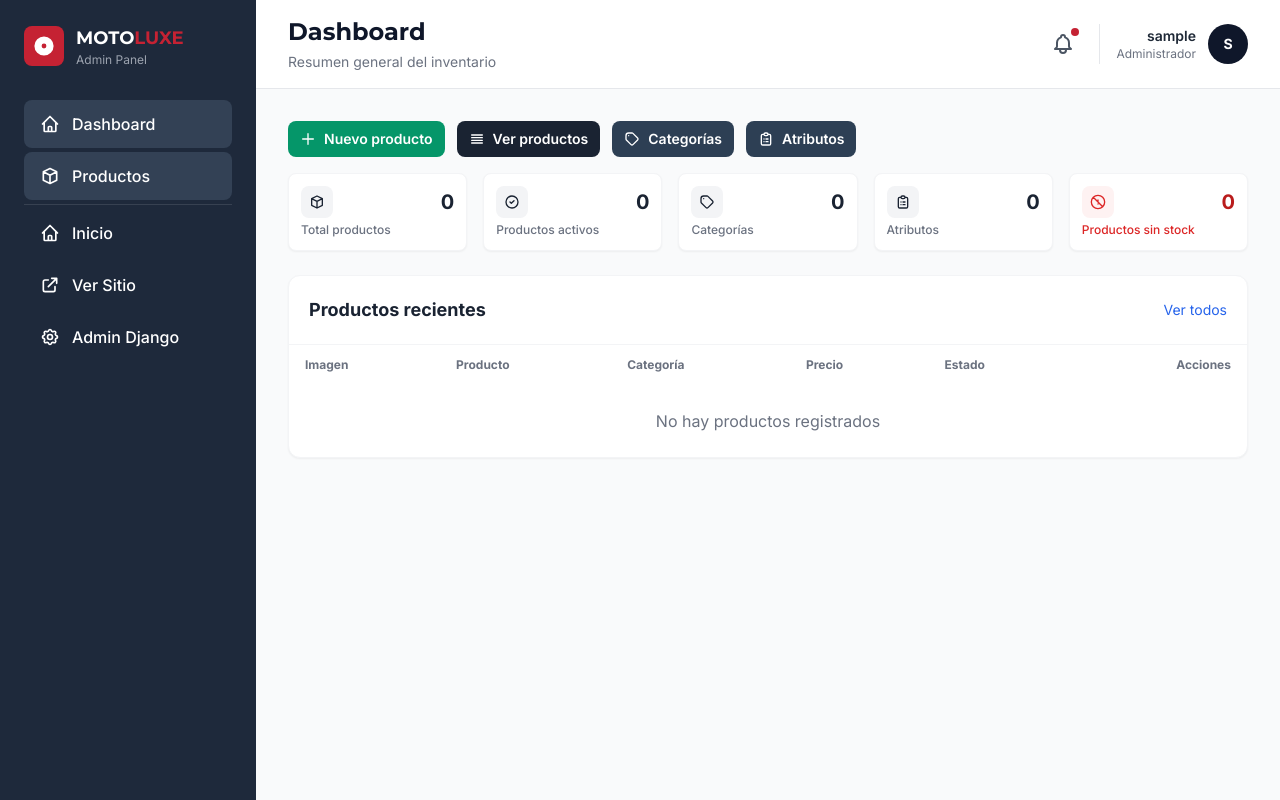
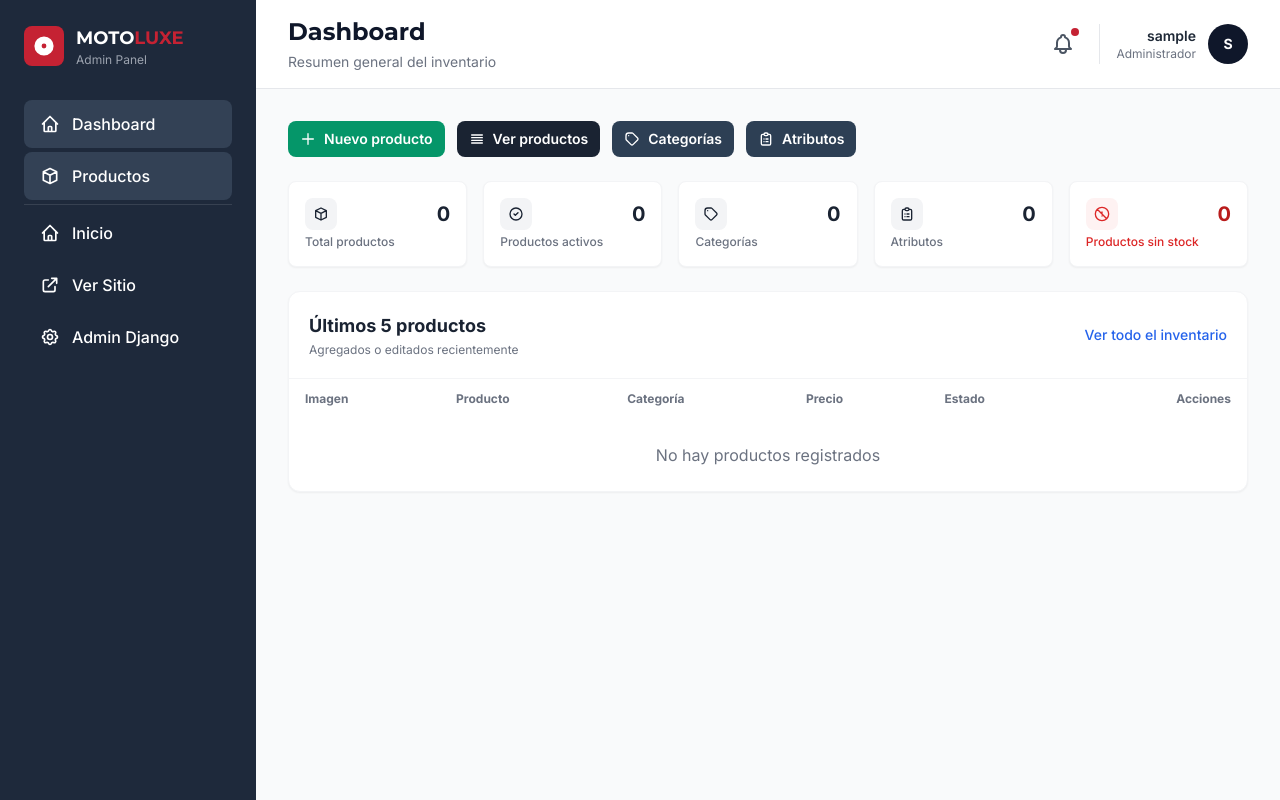
Before and after one commit to Manulynx/TiendaMotos, a Django app: page /productos/admin-custom/ in a window 1280 px wide. Run offline with Django 5.2, Linux system fonts and the light colour scheme; the visitor is signed in with stand-in values (Sample User, id 1); data that the repository does not hold is empty; some libraries are stand-ins or nearby versions.

Commit message:
dashboard con VM

```diff
--- a/productos/views.py
+++ b/productos/views.py
@@ -195,7 +195,8 @@ def admin_dashboard(request):
     total_atributos = AtributoDinamico.objects.count()
     productos_sin_stock = Producto.objects.filter(stock_actual=0).count()
 
-    productos_recientes = Producto.objects.select_related('categoria').order_by('-fecha_creacion')[:5]
+    # Últimos 5 productos agregados/editados
+    productos_recientes = Producto.objects.select_related('categoria').order_by('-fecha_actualizacion', '-fecha_creacion')[:5]
 
     context = {
         'total_productos': total_productos,
--- a/templates/admin_custom/dashboard.html
+++ b/templates/admin_custom/dashboard.html
@@ -25,9 +25,9 @@
 </div>
 
 <!-- Overview metrics -->
-<div class="grid grid-cols-2 md:grid-cols-3 lg:grid-cols-5 gap-3 md:gap-4 mt-4">
+<div class="grid grid-cols-2 md:grid-cols-3 lg:grid-cols-5 gap-2 md:gap-4 mt-4 md:mt-6">
   <!-- Total Productos -->
-  <div class="bg-white rounded-lg shadow-sm p-3 border border-gray-100">
+  <div class="bg-white rounded-lg shadow-sm p-3 md:p-4 border border-gray-100">
     <div class="flex items-center justify-between">
       <div class="w-8 h-8 bg-gray-100 rounded-lg flex items-center justify-center flex-shrink-0">
         <svg class="w-4 h-4 text-[#1a2332]" fill="none" stroke="currentColor" viewBox="0 0 24 24"><path stroke-linecap="round" stroke-linejoin="round" stroke-width="2" d="M20 7l-8-4-8 4m16 0l-8 4m8-4v10l-8 4m0-10L4 7m8 4v10M4 7v10l8 4"/></svg>
@@ -38,7 +38,7 @@
   </div>
 
   <!-- Productos Activos -->
-  <div class="bg-white rounded-lg shadow-sm p-3 border border-gray-100">
+  <div class="bg-white rounded-lg shadow-sm p-3 md:p-4 border border-gray-100">
     <div class="flex items-center justify-between">
       <div class="w-8 h-8 bg-gray-100 rounded-lg flex items-center justify-center flex-shrink-0">
         <svg class="w-4 h-4 text-[#1a2332]" fill="none" stroke="currentColor" viewBox="0 0 24 24"><path stroke-linecap="round" stroke-linejoin="round" stroke-width="2" d="M9 12l2 2 4-4m6 2a9 9 0 11-18 0 9 9 0 0118 0z"/></svg>
@@ -49,7 +49,7 @@
   </div>
 
   <!-- Categorías -->
-  <div class="bg-white rounded-lg shadow-sm p-3 border border-gray-100">
+  <div class="bg-white rounded-lg shadow-sm p-3 md:p-4 border border-gray-100">
     <div class="flex items-center justify-between">
       <div class="w-8 h-8 bg-gray-100 rounded-lg flex items-center justify-center flex-shrink-0">
         <svg class="w-4 h-4 text-[#1a2332]" fill="none" stroke="currentColor" viewBox="0 0 24 24"><path stroke-linecap="round" stroke-linejoin="round" stroke-width="2" d="M7 7h.01M7 3h5c.512 0 1.024.195 1.414.586l7 7a2 2 0 010 2.828l-7 7a2 2 0 01-2.828 0l-7-7A1.994 1.994 0 013 12V7a4 4 0 014-4z"/></svg>
@@ -60,7 +60,7 @@
   </div>
 
   <!-- Atributos -->
-  <div class="bg-white rounded-lg shadow-sm p-3 border border-gray-100">
+  <div class="bg-white rounded-lg shadow-sm p-3 md:p-4 border border-gray-100">
     <div class="flex items-center justify-between">
       <div class="w-8 h-8 bg-gray-100 rounded-lg flex items-center justify-center flex-shrink-0">
         <svg class="w-4 h-4 text-[#1a2332]" fill="none" stroke="currentColor" viewBox="0 0 24 24"><path stroke-linecap="round" stroke-linejoin="round" stroke-width="2" d="M9 5H7a2 2 0 00-2 2v12a2 2 0 002 2h10a2 2 0 002-2V7a2 2 0 00-2-2h-2M9 5a2 2 0 002 2h2a2 2 0 002-2M9 5a2 2 0 012-2h2a2 2 0 012 2m-3 7h3m-3 4h3m-6-4h.01M9 16h.01"/></svg>
@@ -71,7 +71,7 @@
   </div>
 
   <!-- Sin stock -->
-  <div class="bg-white rounded-lg shadow-sm p-3 border border-gray-100">
+  <div class="bg-white rounded-lg shadow-sm p-3 md:p-4 border border-gray-100">
     <div class="flex items-center justify-between">
       <div class="w-8 h-8 bg-red-50 rounded-lg flex items-center justify-center flex-shrink-0">
         <svg class="w-4 h-4 text-red-600" fill="none" stroke="currentColor" viewBox="0 0 24 24"><path stroke-linecap="round" stroke-linejoin="round" stroke-width="2" d="M12 9v2m0 4h.01M4.93 4.93l14.14 14.14M12 2a10 10 0 100 20 10 10 0 000-20z"/></svg>
@@ -82,13 +82,18 @@
   </div>
 </div>
 
-<!-- Recent Products (table) -->
+<!-- Recent Products -->
 <div class="mt-6 bg-white rounded-xl shadow-sm border border-gray-100">
   <div class="p-4 md:p-5 border-b border-gray-100 flex items-center justify-between">
-    <h3 class="text-base md:text-lg font-bold text-[#1a2332]">Productos recientes</h3>
-    <a href="{% url 'productos:admin_productos_lista' %}" class="text-sm text-blue-600 hover:text-blue-700">Ver todos</a>
+    <div>
+      <h3 class="text-base md:text-lg font-bold text-[#1a2332]">Últimos 5 productos</h3>
+      <p class="text-xs text-gray-500 mt-0.5">Agregados o editados recientemente</p>
+    </div>
+    <a href="{% url 'productos:admin_productos_lista' %}" class="text-xs md:text-sm text-blue-600 hover:text-blue-700 font-medium">Ver todo el inventario</a>
   </div>
-  <div class="overflow-x-auto">
+
+  <!-- Desktop table view -->
+  <div class="hidden md:block overflow-x-auto">
     <table class="w-full text-left">
       <thead>
         <tr class="text-xs text-gray-500">
@@ -141,5 +146,47 @@
       </tbody>
     </table>
   </div>
+
+  <!-- Mobile card view -->
+  <div class="md:hidden">
+    {% for producto in productos_recientes %}
+    <div class="p-4 border-b border-gray-100 last:border-b-0">
+      <div class="flex gap-3">
+        <!-- Imagen -->
+        <div class="w-20 h-20 bg-gray-100 rounded-lg overflow-hidden flex-shrink-0">
+          {% if producto.imagen_principal %}
+          <img src="{{ producto.imagen_principal.url }}" alt="{{ producto.nombre }}" class="w-full h-full object-cover"/>
+          {% else %}
+          <div class="w-full h-full flex items-center justify-center text-gray-400">
+            <svg class="w-8 h-8" fill="none" stroke="currentColor" viewBox="0 0 24 24"><path stroke-linecap="round" stroke-linejoin="round" stroke-width="2" d="M4 16l4.586-4.586a2 2 0 012.828 0L16 16m-2-2l1.586-1.586a2 2 0 012.828 0L20 14m-6-6h.01M6 20h12a2 2 0 002-2V6a2 2 0 00-2-2H6a2 2 0 00-2 2v12a2 2 0 002 2z"/></svg>
+          </div>
+          {% endif %}
+        </div>
+
+        <!-- Información -->
+        <div class="flex-1 min-w-0">
+          <h4 class="font-semibold text-gray-900 text-sm mb-1 truncate">{{ producto.nombre }}</h4>
+          <p class="text-xs text-gray-500 mb-2">{{ producto.categoria.nombre }}</p>
+
+          <div class="flex items-center justify-between gap-2 mb-2">
+            <span class="text-base font-bold text-[#1a2332]">{{ producto.precio_formateado }}</span>
+            <span class="px-2 py-0.5 rounded-full text-xs font-medium {% if producto.es_activo %}bg-green-100 text-green-700{% else %}bg-gray-100 text-gray-700{% endif %}">
+              {% if producto.es_activo %}Activo{% else %}Inactivo{% endif %}
+            </span>
+          </div>
+
+          <a href="{% url 'productos:admin_producto_editar' producto.id %}" class="inline-flex items-center gap-1.5 px-3 py-1.5 text-xs font-medium text-blue-600 bg-blue-50 hover:bg-blue-100 rounded-lg transition">
+            <svg class="w-3.5 h-3.5" fill="none" stroke="currentColor" viewBox="0 0 24 24"><path stroke-linecap="round" stroke-linejoin="round" stroke-width="2" d="M11 5H6a2 2 0 00-2 2v11a2 2 0 002 2h11a2 2 0 002-2v-5m-1.414-9.414a2 2 0 112.828 2.828L11.828 15H9v-2.828l8.586-8.586z"/></svg>
+            Editar producto
+          </a>
+        </div>
+      </div>
+    </div>
+    {% empty %}
+    <div class="p-6 text-center text-gray-500 text-sm">
+      No hay productos registrados
+    </div>
+    {% endfor %}
+  </div>
 </div>
 {% endblock %}
```
